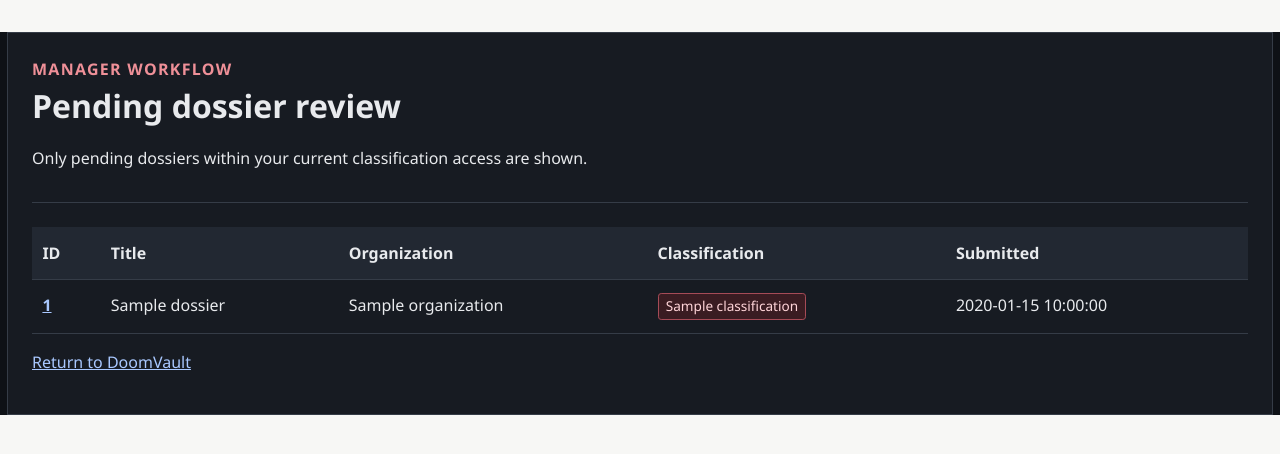
After one commit to Jay-S99/CyberSec_Lab, a Python web app: template templates/dossier_review.html in a window 1280 px wide. The commit adds this page. Shown: the top 454 px of the page. Run offline with Jinja, Linux system fonts and the light colour scheme; the template is opened without the code that fills it: most values are stand-ins (such as "Sample title", 1, 10 or a date in 2020).

Commit message:
ui(dossiers): Utworzono widoki przeglądu i akcji dla teczek

```diff
--- a/templates/archives.html
+++ b/templates/archives.html
@@ -12,6 +12,8 @@
     <a class="dossier-button" href="{{ url_for('dossiers.create') }}">Create dossier</a>
   {% endif %}
 </header>
+
+{% if notice %}<p role="status">{{ notice }}</p>{% endif %}
 
 {% if errors %}
   <div role="alert">
--- /dev/null
+++ b/templates/dossier_review.html
@@ -0,0 +1,39 @@
+{% extends "base.html" %}
+{% block title %}Dossier review - DoomVault{% endblock %}
+{% block body_class %}dossier-page{% endblock %}
+{% block content %}
+<header class="dossier-header">
+  <div>
+    <p class="dossier-kicker">Manager workflow</p>
+    <h1>Pending dossier review</h1>
+    <p>Only pending dossiers within your current classification access are shown.</p>
+  </div>
+</header>
+
+{% if notice %}<p role="status">{{ notice }}</p>{% endif %}
+
+{% if dossiers %}
+  <div class="dossier-table-scroll">
+    <table class="dossier-table">
+      <thead>
+        <tr><th>ID</th><th>Title</th><th>Organization</th><th>Classification</th><th>Submitted</th></tr>
+      </thead>
+      <tbody>
+      {% for dossier in dossiers %}
+        <tr>
+          <th><a href="{{ url_for('dossiers.detail', dossier_id=dossier.id) }}">{{ dossier.id }}</a></th>
+          <td>{{ dossier.title }}</td>
+          <td>{{ dossier.organization }}</td>
+          <td><span class="dossier-badge dossier-classification">{{ dossier.classification }}</span></td>
+          <td>{{ dossier.submitted_at or dossier.updated_at }}</td>
+        </tr>
+      {% endfor %}
+      </tbody>
+    </table>
+  </div>
+{% else %}
+  <p class="dossier-empty">No authorized dossiers are awaiting review.</p>
+{% endif %}
+
+<p><a href="{{ url_for('auth.home') }}">Return to DoomVault</a></p>
+{% endblock %}
```
Also changed, not shown: templates/dossier.html (+50 -0 lines).
